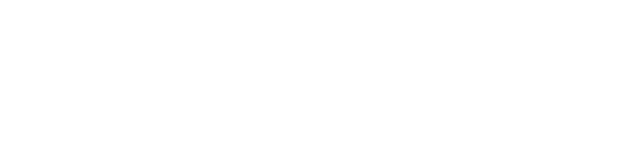
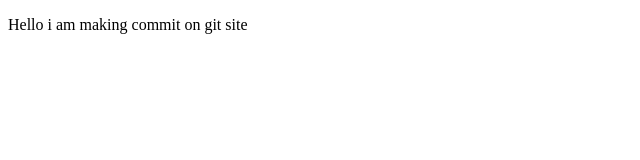
Before and after one commit to GokapInnoTech/Druk-Rental-House, a plain HTML site: page Home.html in a window 1280 px wide. Shown: the whole page, without its empty margins (0-640 px from the left). Drawn offline with Linux system fonts and the light colour scheme.

Commit message:
First time comming

```diff
--- a/Home.html
+++ b/Home.html
@@ -6,6 +6,7 @@
     <title>Document</title>
 </head>
 <body>
+    <P> Hello i am making commit on git site</P>
 
 </body>
 </html>
```
